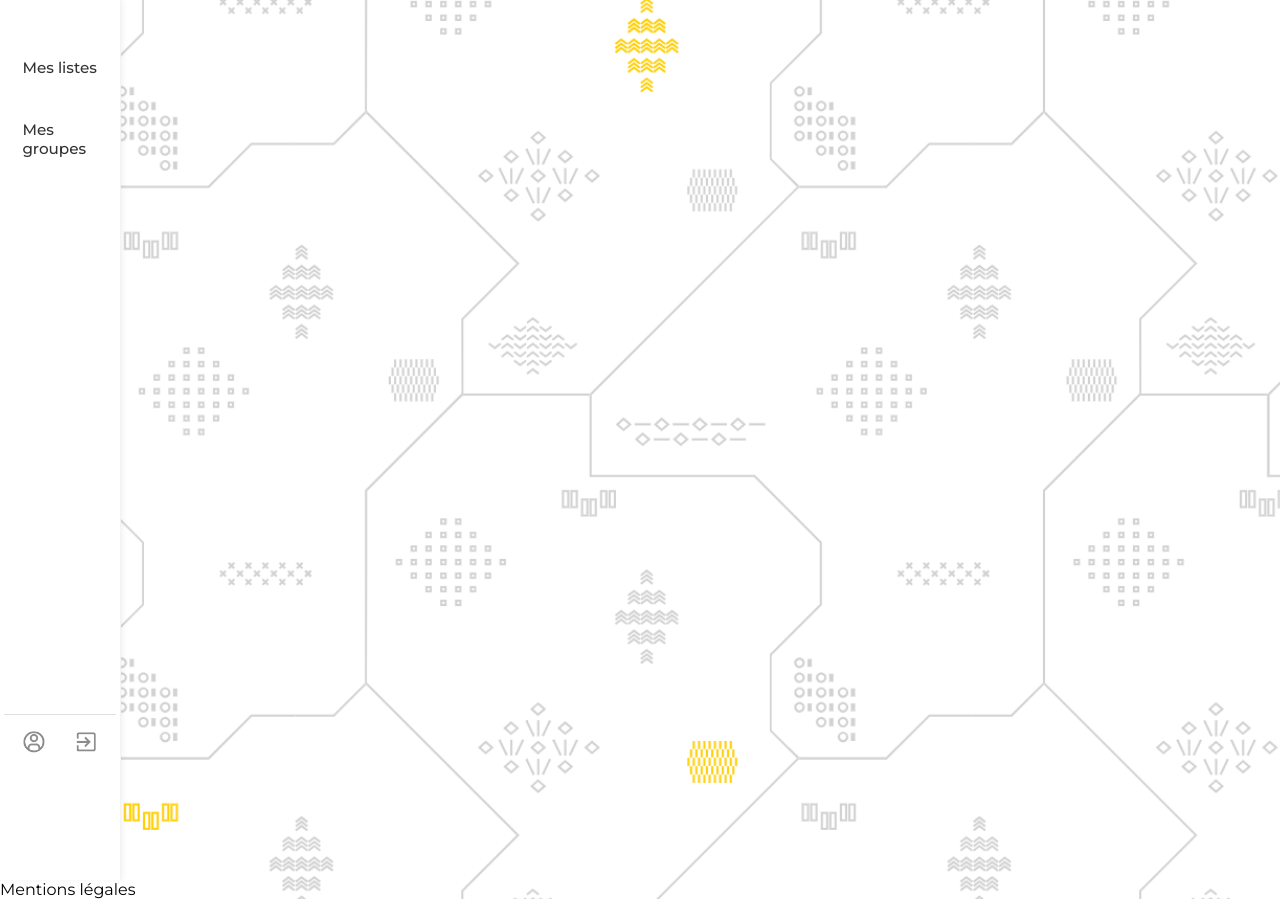
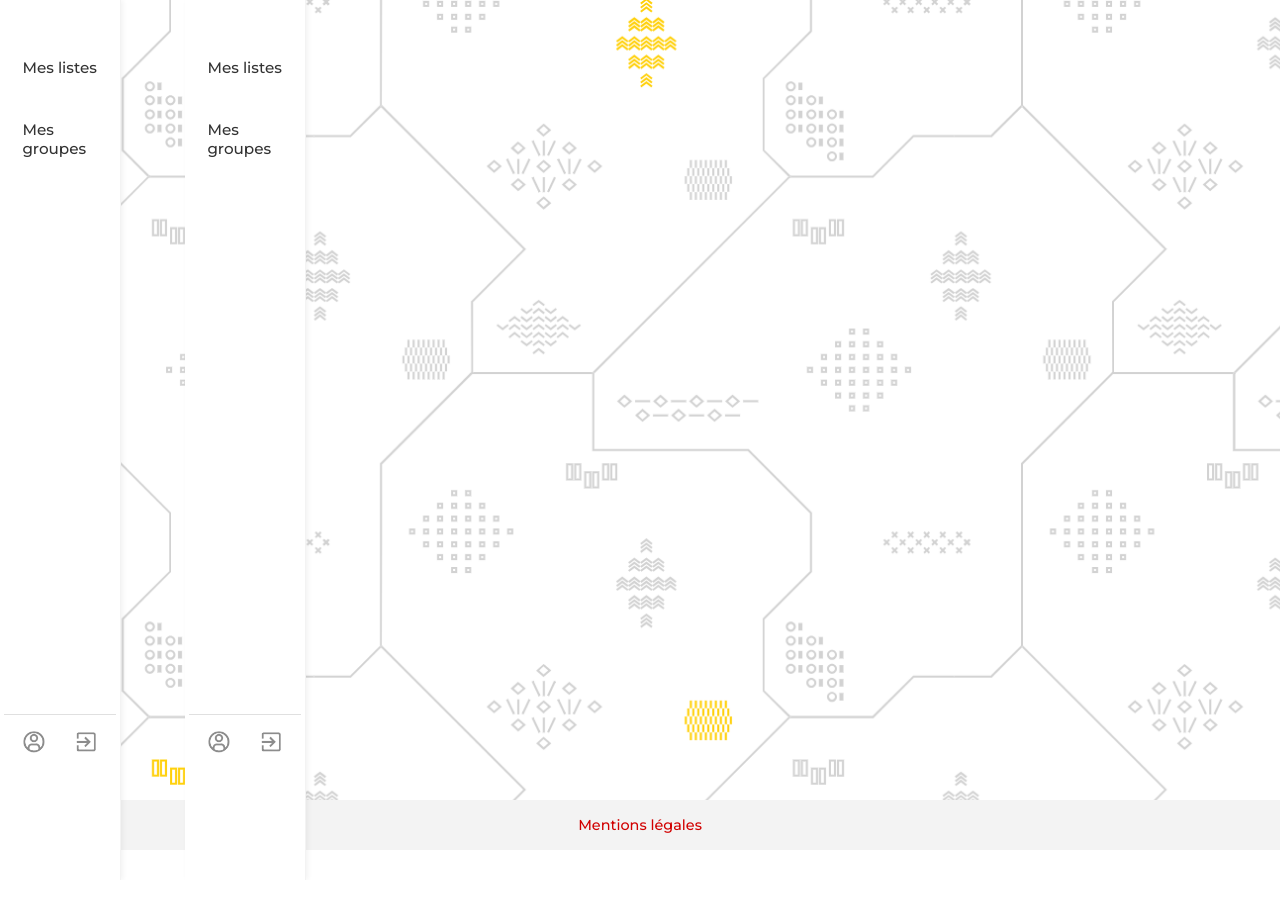
Before and after one commit to kvbcs/briefV3, an Angular app: page /sidebar in a window 1280 px wide. Built offline with nearby package versions, Linux system fonts and the light colour scheme.

Commit message:
style+routes: adjusted paths to test components and css to match the graphic chart

```diff
--- a/src/app/homepage/components/login-form/login-form.component.ts
+++ b/src/app/homepage/components/login-form/login-form.component.ts
@@ -12,7 +12,7 @@ import { Router } from '@angular/router';
   styleUrls: ['./login-form.component.css']
 })
 export class LoginFormComponent {
-
+  // private router = new Router()
   // Formulaire réactif avec 2 champs
   loginForm: FormGroup;
 
@@ -35,6 +35,7 @@ export class LoginFormComponent {
     this.auth.login(email, password).subscribe({
       next: user => {
         console.log('Connexion réussie :', user); // 👈 TEST 2
+         this.router.navigate(['/profil']);
         this.errorMessage = '';
       },
       error: err => {
--- a/src/app/layout/authenticated-layout/authenticated-layout.component.css
+++ b/src/app/layout/authenticated-layout/authenticated-layout.component.css
@@ -7,9 +7,3 @@
 app-sidebar {
   flex-shrink: 0;
 }
-
-router-outlet {
-  flex-grow: 1;
-  width: 100%;
-  height: 100%;
-}
--- a/src/app/layout/sidebar/sidebar.component.css
+++ b/src/app/layout/sidebar/sidebar.component.css
@@ -4,8 +4,6 @@ body {
   height: 100vh;
   overflow: hidden; /* désactive le scroll global */
 }
-
-
 .sidebar-toggle {
   position: fixed;
   top: 1rem;
@@ -36,6 +34,7 @@ body {
   border-right: 1px solid #f3f3f3;
   box-shadow: 2px 0 5px rgba(0, 0, 0, 0.05);
   font-family: "Montserrat", sans-serif;
+  margin-right: 2rem;
 }
 
 /* Liste de navigation */
@@ -152,6 +151,7 @@ body {
   .sidebar {
     width: 120px;
     padding-bottom: 2rem;
+    margin-right: 4rem;
   }
 
   .sidebar-toggle {
--- a/src/app/layout/sidebar/sidebar.component.html
+++ b/src/app/layout/sidebar/sidebar.component.html
@@ -26,7 +26,7 @@
   <!-- Zone fixe en bas -->
   <div class="sidebar-bottom">
     <a
-      routerLink="/profile"
+      routerLink="/profil"
       [class.active]="selectedLink === 'profile'"
       (click)="setActive('profile')"
       title="Profil"
--- a/src/app/shared/footer/footer.component.css
+++ b/src/app/shared/footer/footer.component.css
@@ -0,0 +1,19 @@
+footer {
+  text-align: center;
+  padding: 1rem;
+  background-color: #F3F3F3;
+  font-family: 'Montserrat', sans-serif;
+  font-size: 0.9rem;
+  color: #333;
+}
+
+footer a {
+  text-decoration: none;
+  color: #D10000; /* rouge Simplon */
+  font-weight: 500;
+  transition: color 0.3s;
+}
+
+footer a:hover {
+  color: #a00000;
+}
--- a/src/app/shared/footer/footer.component.html
+++ b/src/app/shared/footer/footer.component.html
@@ -1,3 +1,5 @@
-<footer class="footer">
-  <a routerLink="/mentions-legales">Mentions légales</a>
-</footer>
+@if (router.url !== '/legal') {
+  <footer class="footer">
+    <a routerLink="/legal">Mentions légales</a>
+  </footer>
+}
--- a/src/app/shared/footer/footer.component.ts
+++ b/src/app/shared/footer/footer.component.ts
@@ -1,11 +1,15 @@
 import { Component } from '@angular/core';
+import { RouterLink } from '@angular/router';
+import { Router } from '@angular/router';
+
 
 @Component({
   selector: 'app-footer',
-  imports: [],
+  imports: [RouterLink],
   templateUrl: './footer.component.html',
   styleUrl: './footer.component.css'
 })
 export class FooterComponent {
+  constructor(public router: Router) {}
 
 }
```
Also changed, not shown: src/app/app.routes.ts (+13 -5 lines).
